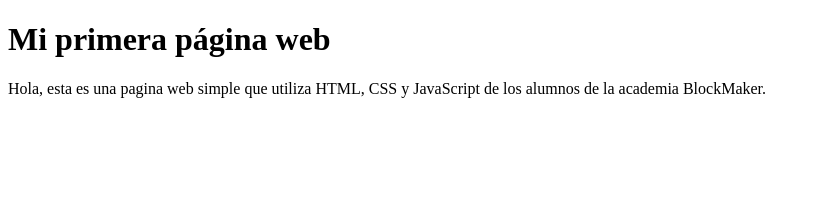
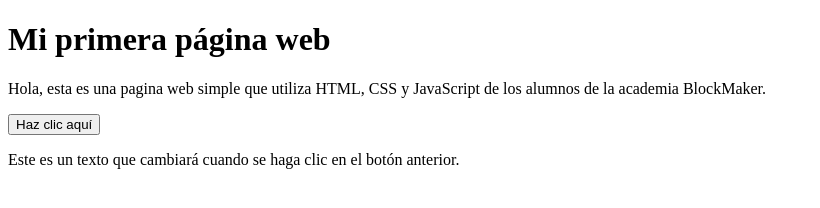
Before and after one commit to fherXo/html-practica, a plain HTML site: page index.html in a window 1280 px wide. Shown: the whole page, without its empty margins (0-820 px from the left). Drawn offline with Linux system fonts and the light colour scheme.

Commit message:
jercicio boton

```diff
--- a/index.html
+++ b/index.html
@@ -8,5 +8,9 @@
     <p>
       Hola, esta es una pagina web simple que utiliza HTML, CSS y JavaScript de los alumnos de la academia BlockMaker.
     </p>
+    <button id="myButton">Haz clic aquí</button>
+    <p id="text">
+      Este es un texto que cambiará cuando se haga clic en el botón anterior.
+    </p>
   </body>
 </html>
```
